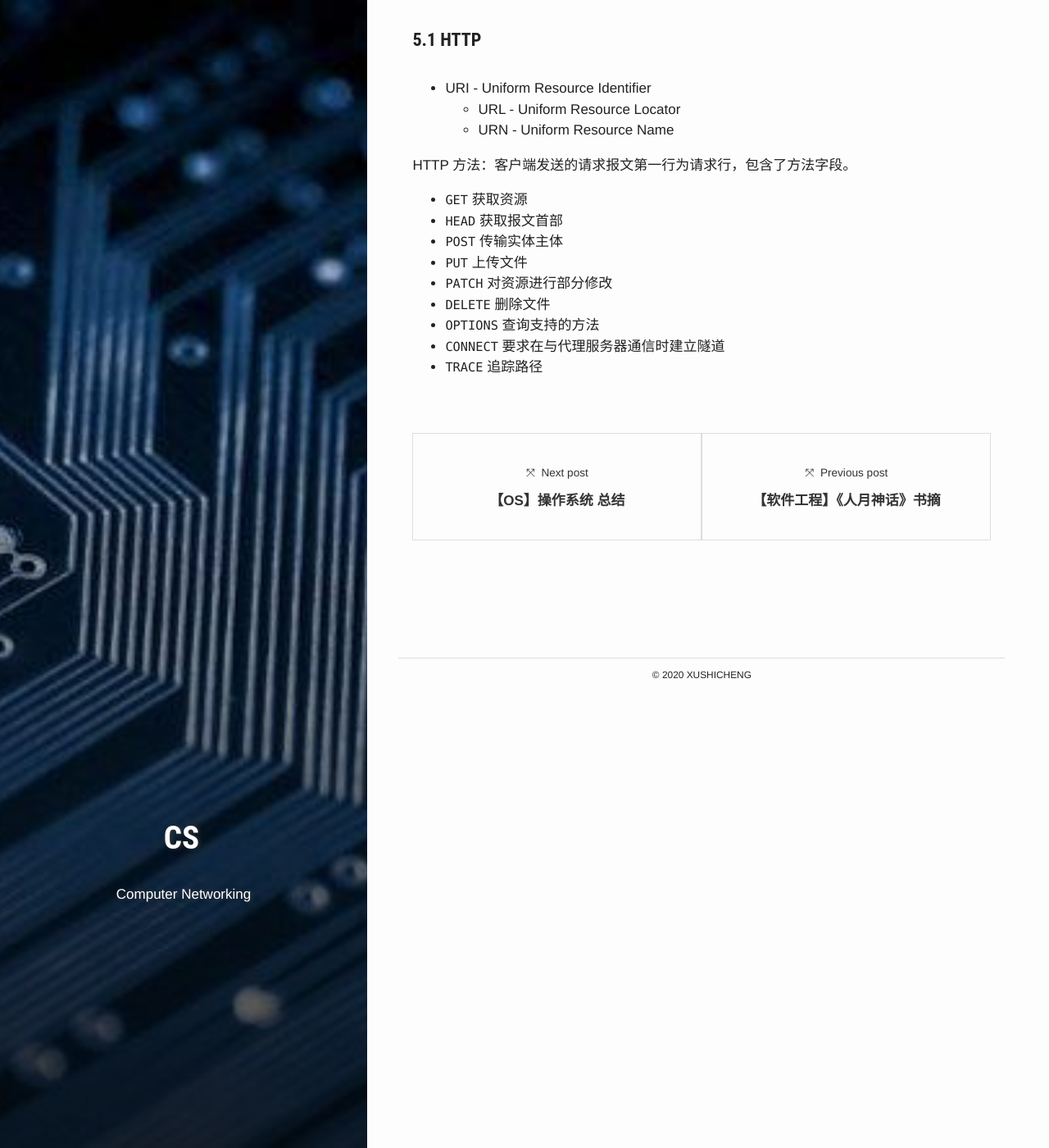
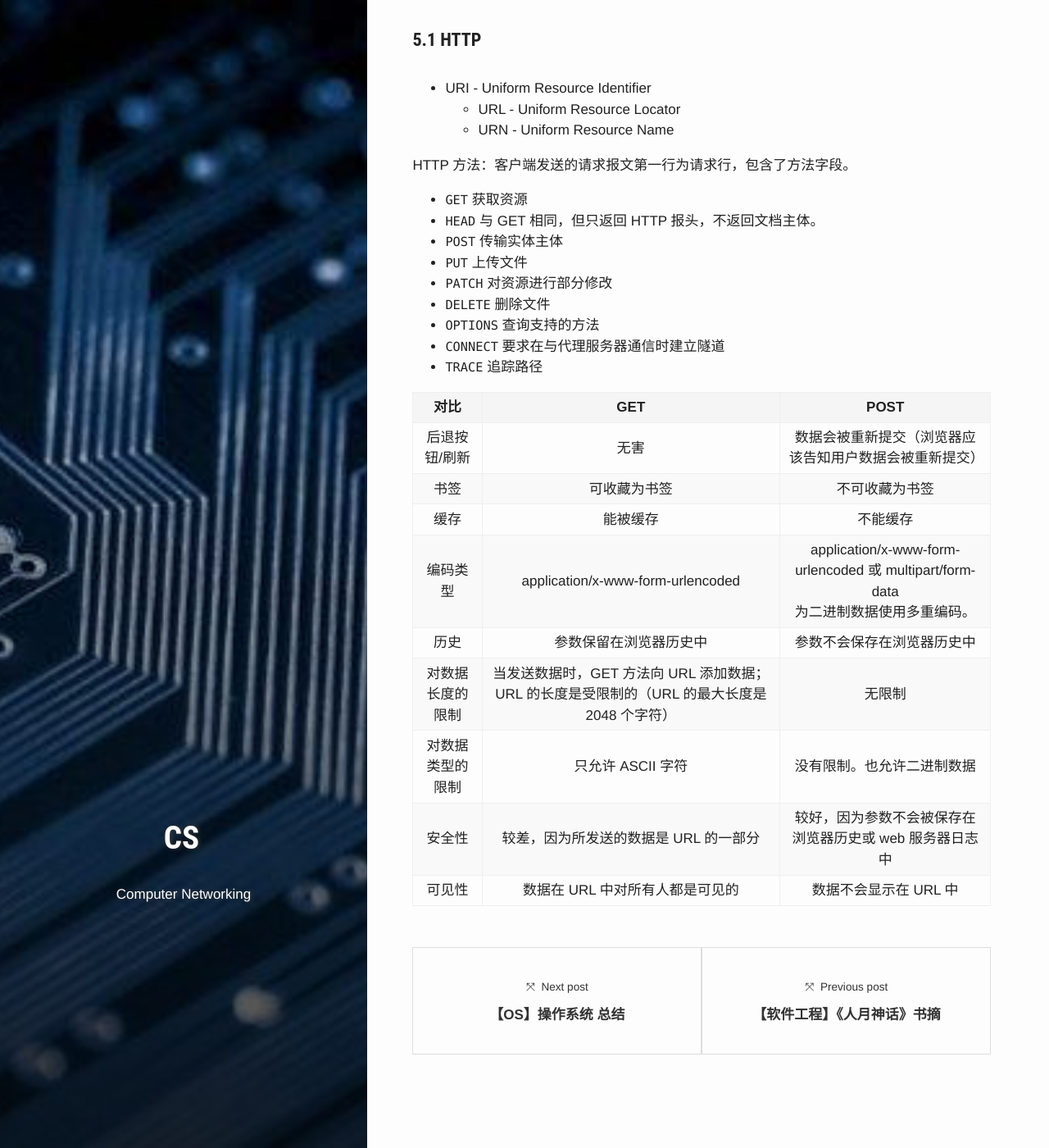
Before and after one commit to PetePro/PetePro.github.io, a Jekyll site: the page built from _posts/ComputerScience/2019-09-01-computer-networking.markdown, in a window 1280 px wide and 1400 px high, scrolled down 10765 px. Shown: the whole window at 82% size. Built offline with Jekyll 4.4.1, drawn with Linux system fonts in a browser that asks for light colours; some web fonts are replaced.

Commit message:
Update 2019-09-01-computer-networking.markdown

```diff
--- a/_posts/ComputerScience/2019-09-01-computer-networking.markdown
+++ b/_posts/ComputerScience/2019-09-01-computer-networking.markdown
@@ -282,7 +282,7 @@ Web 页面请求过程
 
 HTTP 方法：客户端发送的请求报文第一行为请求行，包含了方法字段。
 - `GET` 获取资源
-- `HEAD` 获取报文首部
+- `HEAD` 与 GET 相同，但只返回 HTTP 报头，不返回文档主体。
 - `POST` 传输实体主体
 - `PUT` 上传文件
 - `PATCH` 对资源进行部分修改
@@ -290,3 +290,15 @@ HTTP 方法：客户端发送的请求报文第一行为请求行，包含了方
 - `OPTIONS` 查询支持的方法
 - `CONNECT` 要求在与代理服务器通信时建立隧道
 - `TRACE` 追踪路径
+
+对比|GET|POST
+:-:|:-:|:-:
+后退按钮/刷新|无害|数据会被重新提交（浏览器应该告知用户数据会被重新提交）
+书签|可收藏为书签|不可收藏为书签
+缓存|能被缓存|不能缓存
+编码类型|application/x-www-form-urlencoded|application/x-www-form-urlencoded 或 multipart/form-data<br/>为二进制数据使用多重编码。
+历史|参数保留在浏览器历史中|参数不会保存在浏览器历史中
+对数据长度的限制|当发送数据时，GET 方法向 URL 添加数据；URL 的长度是受限制的（URL 的最大长度是 2048 个字符）|无限制
+对数据类型的限制|只允许 ASCII 字符|没有限制。也允许二进制数据
+安全性|较差，因为所发送的数据是 URL 的一部分|较好，因为参数不会被保存在浏览器历史或 web 服务器日志中
+可见性|数据在 URL 中对所有人都是可见的|数据不会显示在 URL 中
```
